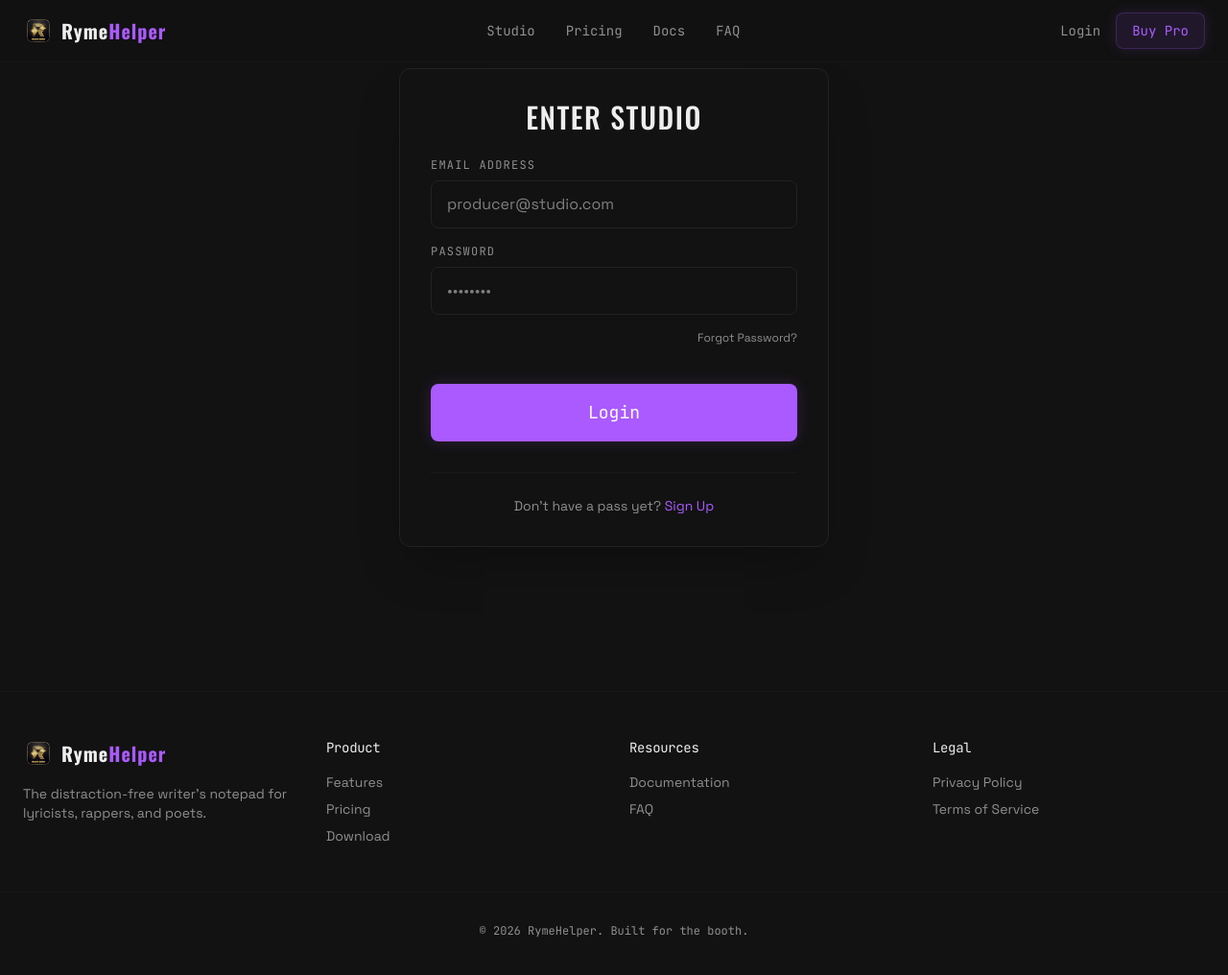
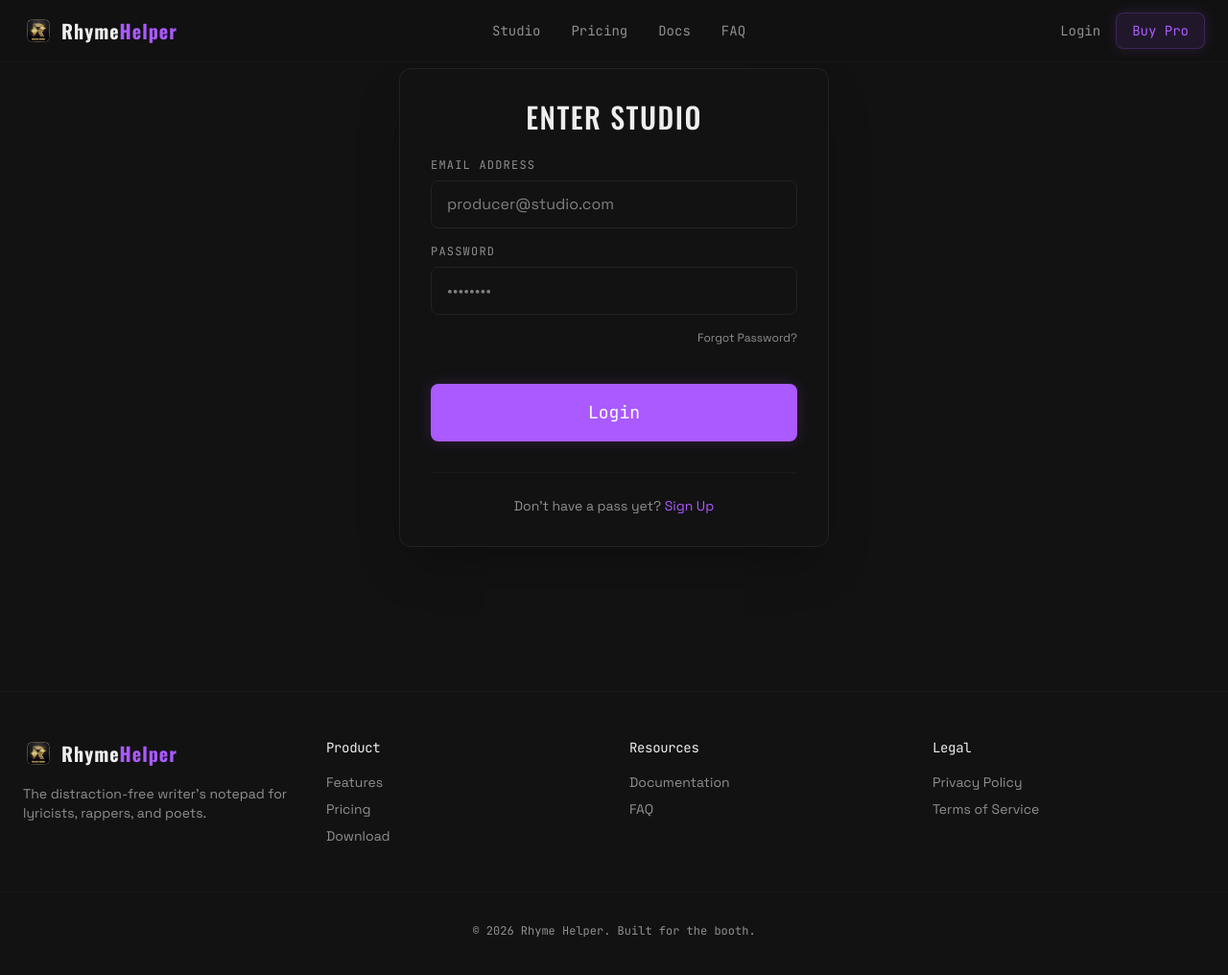
Before and after one commit to xavitje/RhymeHelper, a React (Vite) app: page /login in a window 1280 px wide. Shown: the top 1016 px of the page at 96% size. Built offline with nearby package versions, Linux system fonts and the light colour scheme.

Commit message:
rhyme update

```diff
--- a/src/components/Footer.tsx
+++ b/src/components/Footer.tsx
@@ -8,7 +8,7 @@ export default function Footer() {
           <div className="flex items-center gap-2 mb-4">
             <img src="/logo.png" alt="RhymeHelper Logo" className="h-8 w-8 object-contain rounded-md" />
             <h3 className="text-xl font-display font-bold tracking-wider text-foreground">
-              Ryme<span className="text-primary">Helper</span>
+              Rhyme<span className="text-primary">Helper</span>
             </h3>
           </div>
           <p className="text-sm text-muted-foreground font-sans">
@@ -39,7 +39,7 @@ export default function Footer() {
         </div>
       </div>
       <div className="max-w-7xl mx-auto px-6 mt-12 pt-8 border-t border-border/40 text-center text-xs font-mono text-muted-foreground">
-        &copy; {new Date().getFullYear()} RymeHelper. Built for the booth.
+        &copy; {new Date().getFullYear()} Rhyme Helper. Built for the booth.
       </div>
     </footer>
   );
--- a/src/components/Navbar.tsx
+++ b/src/components/Navbar.tsx
@@ -25,7 +25,7 @@ export default function Navbar() {
       <div className="max-w-7xl mx-auto px-6 h-16 flex items-center justify-between">
         <Link to="/" className="flex items-center gap-2 text-xl font-display font-bold tracking-wider text-foreground">
           <img src="/logo.png" alt="RhymeHelper Logo" className="h-8 w-8 object-contain rounded-md" />
-          <span>Ryme<span className="text-primary">Helper</span></span>
+          <span>Rhyme<span className="text-primary">Helper</span></span>
         </Link>
         <div className="hidden md:flex items-center gap-8 text-sm font-mono text-muted-foreground">
           <Link to="/" className="hover:text-foreground transition-colors">Studio</Link>
```
